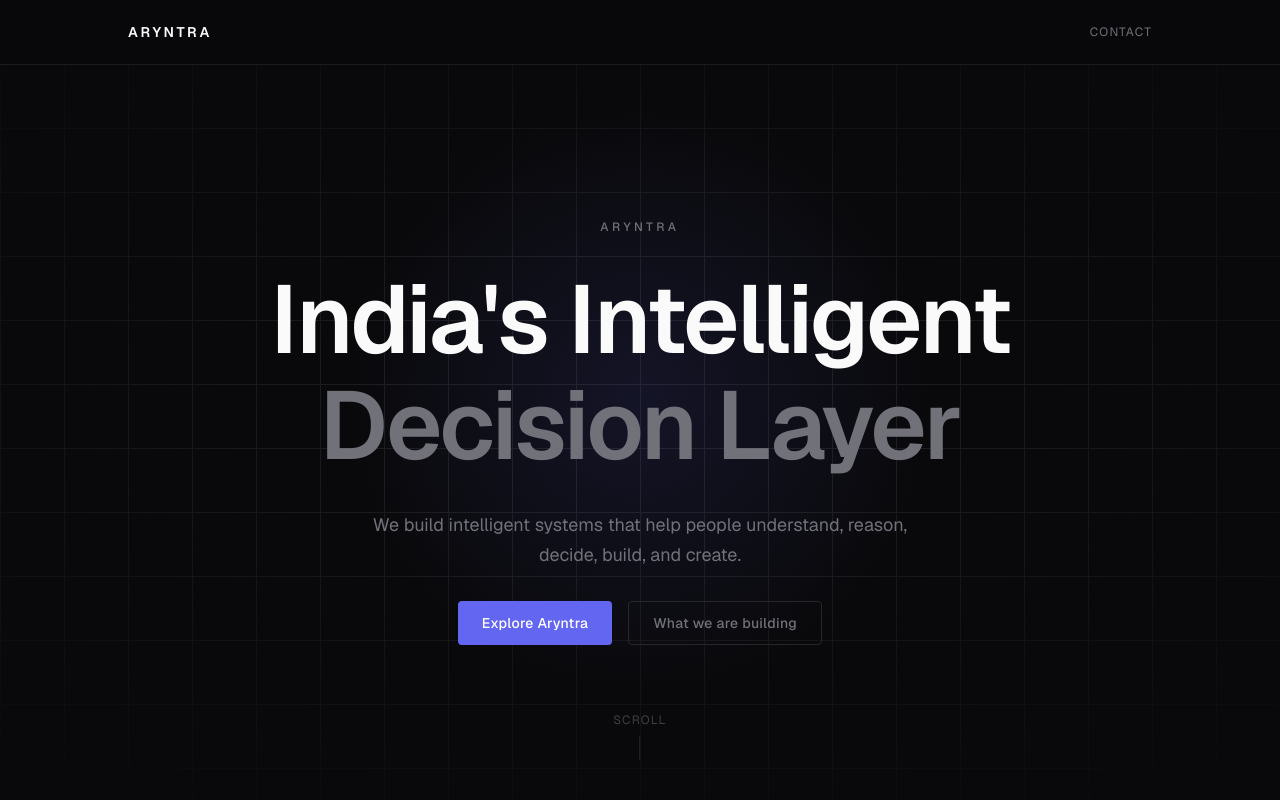
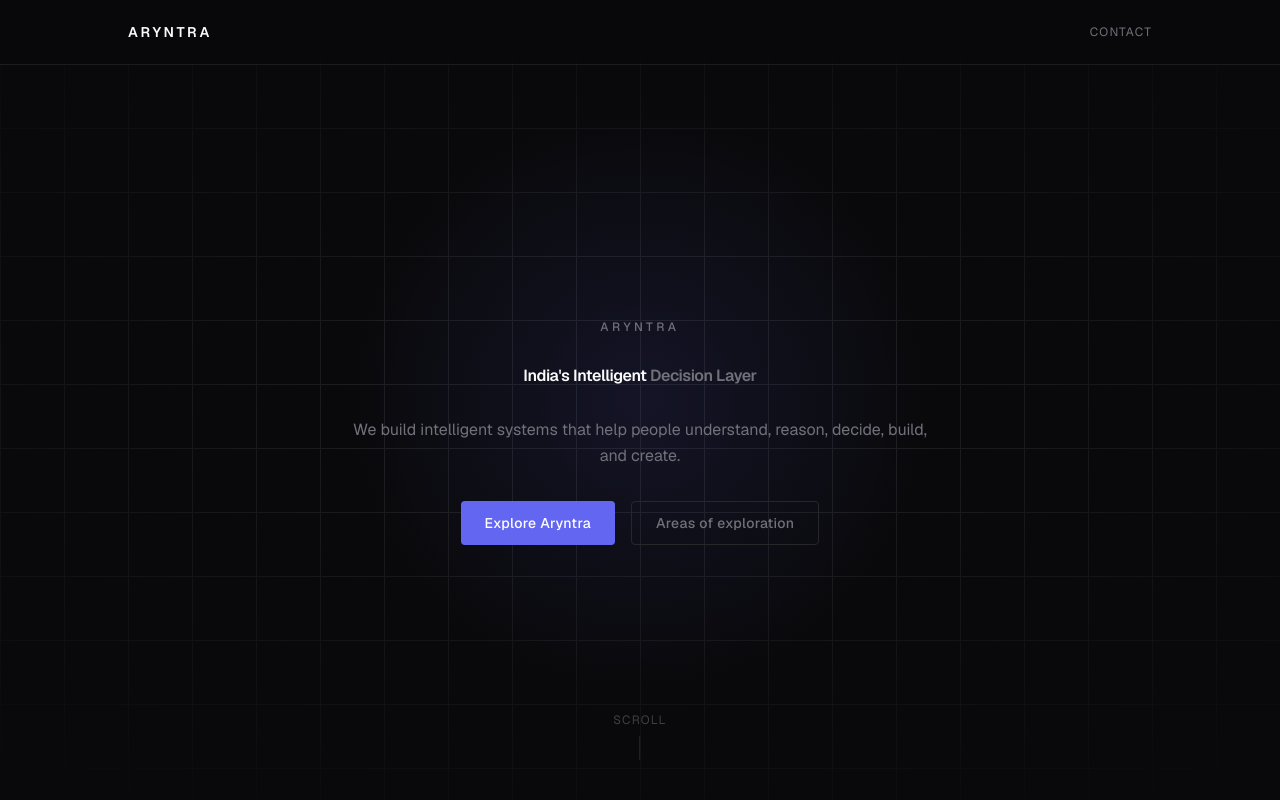
Before and after one commit to raghavendrashivam474/aryntra-web, a Next.js app in the folder apps/web/: page / in a window 1280 px wide. Shown: the top 800 px of the page. Built offline with nearby package versions, Linux system fonts and the light colour scheme.

Commit message:
refactor: use display token in hero and refine cta copy

```diff
--- a/apps/web/components/sections/Hero/index.tsx
+++ b/apps/web/components/sections/Hero/index.tsx
@@ -8,6 +8,7 @@ export function Hero() {
       aria-labelledby="hero-heading"
       className="relative flex min-h-screen flex-col items-center justify-center overflow-hidden pt-16"
     >
+      {/* Grid background */}
       <div
         aria-hidden="true"
         className="pointer-events-none absolute inset-0"
@@ -20,6 +21,7 @@ export function Hero() {
         }}
       />
 
+      {/* Accent glow */}
       <div
         aria-hidden="true"
         className="pointer-events-none absolute top-1/2 left-1/2 -translate-x-1/2 -translate-y-1/2 h-[600px] w-[600px] rounded-full"
@@ -37,13 +39,17 @@ export function Hero() {
 
           <h1
             id="hero-heading"
-            className="max-w-4xl text-5xl font-semibold leading-[1.1] tracking-tight text-foreground sm:text-6xl md:text-7xl lg:text-8xl"
+            className="max-w-4xl font-semibold leading-[1.1] tracking-tight text-foreground"
+            style={{ fontSize: "var(--text-display)" }}
           >
             India&apos;s Intelligent{" "}
             <span className="text-muted">Decision Layer</span>
           </h1>
 
-          <p className="max-w-xl text-base leading-relaxed text-muted md:text-lg">
+          <p
+            className="max-w-xl leading-relaxed text-muted"
+            style={{ fontSize: "var(--text-subhead)" }}
+          >
             {positioning.shortDescription}
           </p>
 
@@ -52,12 +58,13 @@ export function Hero() {
               Explore Aryntra
             </Button>
             <Button as="a" href="#exploration" variant="ghost" size="md">
-              What we are building
+              Areas of exploration
             </Button>
           </div>
         </div>
       </Container>
 
+      {/* Scroll indicator */}
       <div
         aria-hidden="true"
         className="absolute bottom-10 left-1/2 -translate-x-1/2 flex flex-col items-center gap-2 text-subtle"
```
